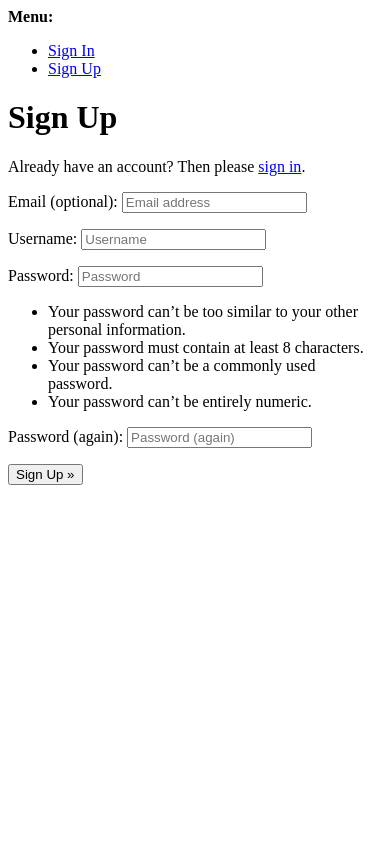
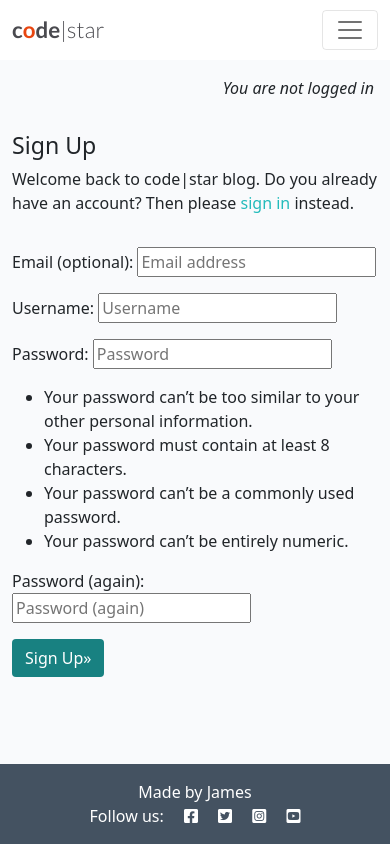
Before and after one commit to JamesBracken/codestar_blog, a Django app: page /accounts/signup/ in a window 390 px wide. Run offline with Django 4.2, Linux system fonts and the light colour scheme.

Commit message:
Style: signup page

```diff
--- a/templates/account/signup.html
+++ b/templates/account/signup.html
@@ -1,21 +1,30 @@
-{% extends "account/base.html" %}
+{% extends 'base.html' %}
 
 {% load i18n %}
 
-{% block head_title %}{% trans "Signup" %}{% endblock head_title %}
+{% block head_title %}
+  {% trans 'Signup' %}
+{% endblock %}
 
 {% block content %}
-<h1>{% trans "Sign Up" %}</h1>
-
-<p>{% blocktrans %}Already have an account? Then please <a href="{{ login_url }}">sign in</a>.{% endblocktrans %}</p>
-
+  <div class="container">
+    <div class="row justify-content-center">
+      <div class="col-md-8 mt-3 offset-md-2">
+        <h3>{% trans 'Sign Up' %}</h3>
+        <p>
+          {% blocktrans %}Welcome back to code|star blog. Do you already have an account? Then please <a class="link" href="{{ login_url }}"> sign in</a> instead.{% endblocktrans %}
+        </p>
+      </div>
+      <div class="col-md-8 mt-3 offset-md-2">
         <form class="signup" id="signup_form" method="post" action="{% url 'account_signup' %}">
           {% csrf_token %}
           {{ form.as_p }}
           {% if redirect_field_value %}
             <input type="hidden" name="{{ redirect_field_name }}" value="{{ redirect_field_value }}" />
           {% endif %}
-  <button type="submit">{% trans "Sign Up" %} &raquo;</button>
+          <button class="btn btn-signup right" type="submit">{% trans 'Sign Up' %}&raquo;</button>
         </form>
-
-{% endblock content %}
+      </div>
+    </div>
+  </div>
+{% endblock %}
```
Lines whose indentation alone changed are shown as unchanged.
